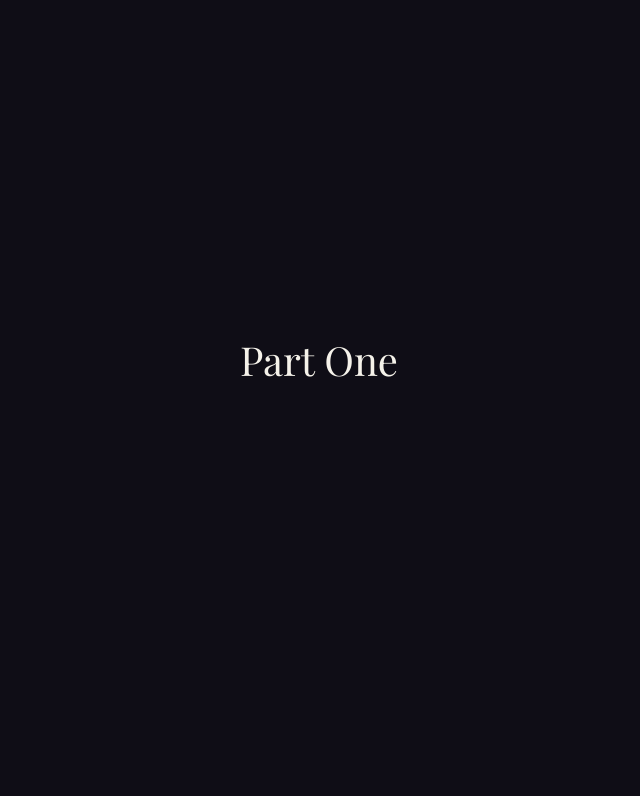
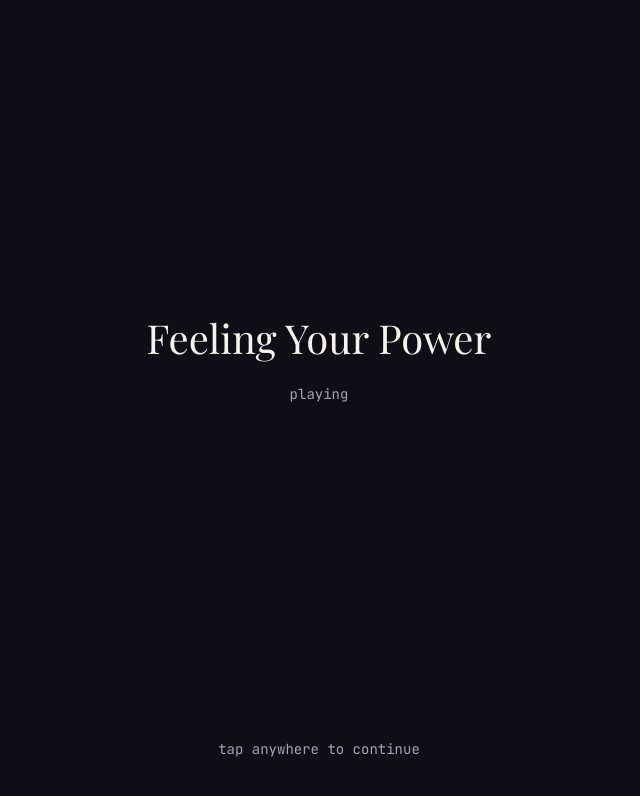
Before and after one commit to poychamp/walk, a Vue app: page / in a window 1280 px wide. Both pictures are taken after a click on the button "Start". Shown: the top 796 px of the page, without its empty margins (321-961 px from the left). Built offline with nearby package versions, Linux system fonts and the light colour scheme.

Commit message:
feat: first draft

```diff
--- a/package.json
+++ b/package.json
@@ -15,7 +15,11 @@
   "devDependencies": {
     "@tailwindcss/vite": "^4.3.3",
     "@vitejs/plugin-vue": "^6.0.8",
+    "@vue/test-utils": "^2.5.0",
+    "jsdom": "^30.0.1",
     "tailwindcss": "^4.3.3",
-    "vite": "^8.2.2"
+    "vite": "^8.2.2",
+    "vite-plugin-pwa": "^1.3.0",
+    "vitest": "^5.0.0"
   }
 }
--- a/src/App.vue
+++ b/src/App.vue
@@ -29,6 +29,15 @@ function advance() {
   }
   screen.value = 'end'
 }
+
+// The whole viewport is the tap target on the walking screen, because the copy says anywhere.
+// It sits on main rather than inside the screen component so the margins and the bottom line
+// count too. Start and end ignore it, so the start button is the only target on start.
+function tap() {
+  if (screen.value === 'walking') {
+    advance()
+  }
+}
 </script>
 
 <template>
@@ -36,6 +45,7 @@ function advance() {
     class="h-[100dvh] w-full overflow-hidden bg-night-950 text-bone
            pt-[env(safe-area-inset-top)] pr-[env(safe-area-inset-right)]
            pb-[env(safe-area-inset-bottom)] pl-[env(safe-area-inset-left)]"
+    @click="tap"
   >
     <div class="relative mx-auto h-full w-full max-w-[420px] px-6">
       <!-- Centred on the 45% line rather than starting at it, so content of varying height
@@ -43,11 +53,7 @@ function advance() {
       <div class="absolute inset-x-6 top-[45%] -translate-y-1/2">
         <Transition name="fade" mode="out-in">
           <StartScreen v-if="screen === 'start'" @start="start" />
-          <WalkingScreen
-            v-else-if="screen === 'walking'"
-            :segment="segment"
-            @advance="advance"
-          />
+          <WalkingScreen v-else-if="screen === 'walking'" :segment="segment" />
           <EndScreen v-else />
         </Transition>
       </div>
@@ -58,6 +64,14 @@ function advance() {
                font-label text-[12px] uppercase tracking-[0.18em] text-haze"
       >
         {{ mornings }} mornings
+      </p>
+
+      <p
+        v-else-if="screen === 'walking'"
+        class="absolute inset-x-0 bottom-[calc(40px+env(safe-area-inset-bottom))] text-center
+               font-label text-[14px] leading-normal text-haze"
+      >
+        tap anywhere to continue
       </p>
     </div>
   </main>
--- a/src/audio/sequence.js
+++ b/src/audio/sequence.js
@@ -1,12 +1,18 @@
 // The sequence is data, not architecture. The count, the names and the order live here and
 // nowhere else. Changing any of them is an edit to this file and to nothing else.
 //
-// The committed default is deliberately not five segments. A five entry default would encode a
-// particular walk's shape into the repo even with the names changed, and three proves the
-// engine plays N of them.
+// The names are the guide's own and the shape is the guide's five part formula. CLAUDE.md
+// Hard rule 1 says the repo stays generic and this is that rule overridden on his
+// instruction, 2026-09-04. Nothing outside this file learned anything from it, so going back
+// to generic names is an edit here and nowhere else.
+//
+// Per the guide, one is always first and five is always last. Two, three and four may be
+// taken in any order.
 
 export const sequence = [
-  { id: 'one', name: 'Part One', src: '/audio/one.mp3' },
-  { id: 'two', name: 'Part Two', src: '/audio/two.mp3' },
-  { id: 'three', name: 'Part Three', src: '/audio/three.mp3' },
+  { id: 'one', name: 'Opening Your Heart', src: '/audio/one.mp3' },
+  { id: 'two', name: 'Feeling Your Power', src: '/audio/two.mp3' },
+  { id: 'three', name: 'Letting Go & Total Presence', src: '/audio/three.mp3' },
+  { id: 'four', name: 'Connecting with Higher Power', src: '/audio/four.mp3' },
+  { id: 'five', name: 'Celebrate & Raise Your Vibration', src: '/audio/five.mp3' },
 ]
--- a/src/views/EndScreen.vue
+++ b/src/views/EndScreen.vue
@@ -1,12 +1,14 @@
-<script setup>
-// His words, not invented ones. No placeholder ships. PRD-002 R-48 and open question 4.
-const closing = ''
-</script>
+<template>
+  <div class="flex w-full flex-col items-center justify-center">
+    <!-- The closing lines are his, arrived 2026-09-04. They close PRD-002 open question 4,
+         which is why nothing was ever shipped in their place.
 
-<template>
-  <div class="flex flex-col items-center">
-    <p class="text-center font-display text-[28px] leading-snug text-bone">
-      {{ closing }}
+         This comment sits inside the root div on purpose. A comment at the top of a template
+         is a second root node in dev, which makes the component a fragment, and Transition
+         with mode="out-in" cannot run a leave transition on a fragment. -->
+    <p class="text-center font-display text-[28px] leading-snug text-bone">That's the walk.</p>
+    <p class="mt-4 text-center font-display text-[28px] leading-snug text-bone">
+      Go start your day.
     </p>
   </div>
 </template>
--- a/src/views/StartScreen.vue
+++ b/src/views/StartScreen.vue
@@ -14,7 +14,7 @@ defineEmits(['start'])
       class="start mt-16 flex h-[176px] w-[176px] items-center justify-center rounded-full
              border-2 border-dusk-700 bg-transparent
              font-display text-[22px] tracking-[0.01em] text-bone
-             transition duration-200 ease-out motion-reduce:transition-none
+             cursor-pointer transition duration-200 ease-out motion-reduce:transition-none
              focus:outline-none focus-visible:outline-2 focus-visible:outline-offset-4
              focus-visible:outline-amber
              active:scale-[0.98] active:border-amber active:text-amber-lift"
--- a/src/views/WalkingScreen.vue
+++ b/src/views/WalkingScreen.vue
@@ -4,19 +4,23 @@
 defineProps({
   segment: { type: Object, required: true },
 })
-
-defineEmits(['advance'])
 </script>
 
 <template>
-  <!-- Tap to advance is throwaway and has the same lifetime as the index in App.vue. The audio
-       element becomes the clock and this handler goes with it. FRD-002 FR-18. -->
-  <div
-    class="flex min-h-[64px] w-full flex-col items-center justify-center"
-    @click="$emit('advance')"
-  >
+  <div class="flex min-h-[64px] w-full flex-col items-center justify-center">
+    <!-- No tap handler here on purpose. The copy says tap anywhere, so the whole viewport is
+         the target and it lives on main in App.vue. A second handler on this block would fire
+         twice on the part name, once here and once on the bubble.
+
+         Keep every comment inside this root div. A comment at the top of a template is a
+         second root node in dev, and Transition with mode="out-in" cannot run a leave
+         transition on a fragment, so the next screen never mounts. -->
     <h2 class="text-center font-display text-[40px] leading-[1.1] text-bone">
       {{ segment.name }}
     </h2>
+
+    <!-- Static. It reports nothing yet and becomes a real state when the audio engine owns
+         playback. Hint style from the design spec section 1, 14px mono on haze. -->
+    <p class="mt-6 text-center font-label text-[14px] leading-normal text-haze">playing</p>
   </div>
 </template>
```
Also changed, not shown: 1 other file (tests, documents, lock files or other folders).
